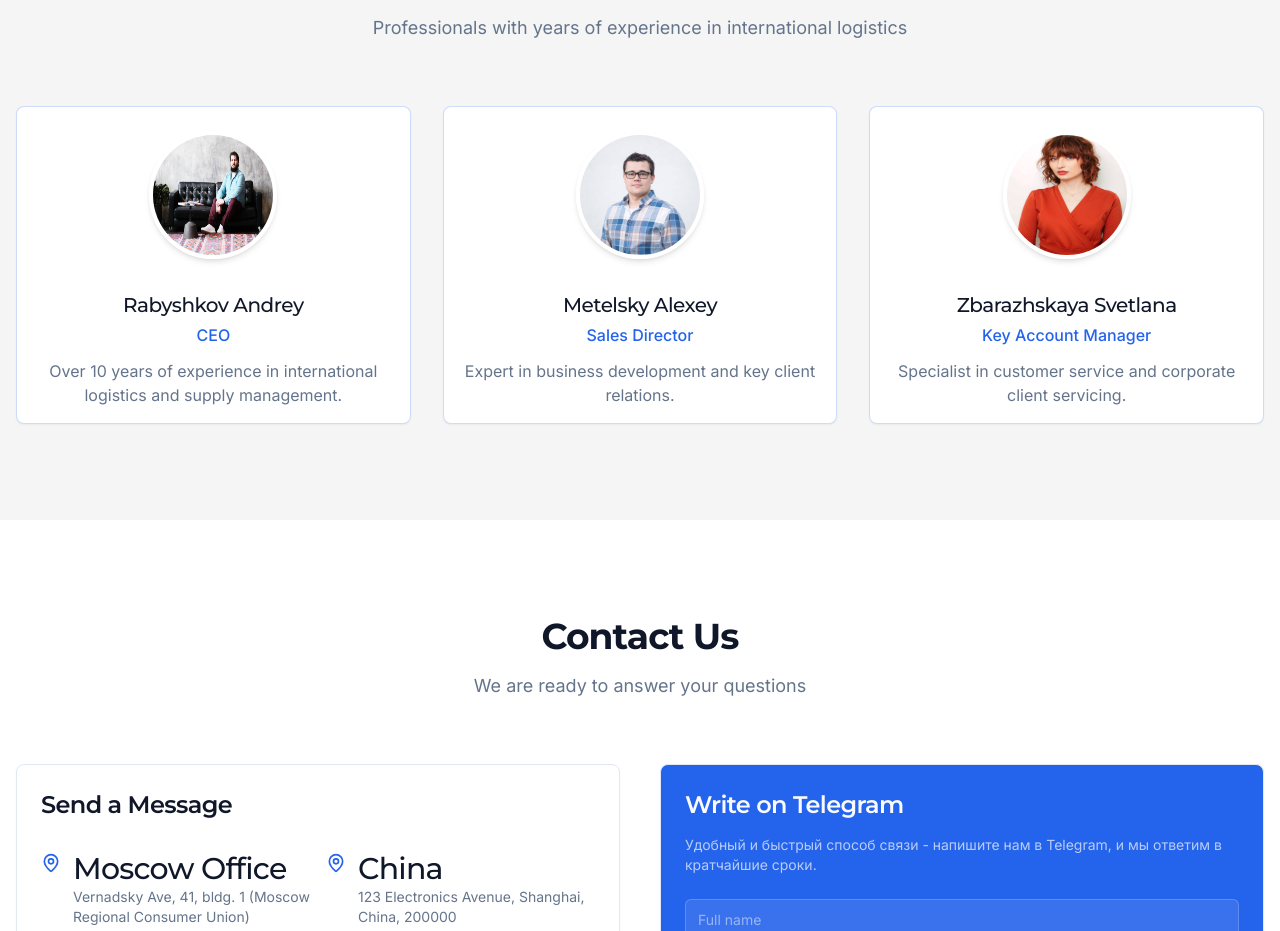
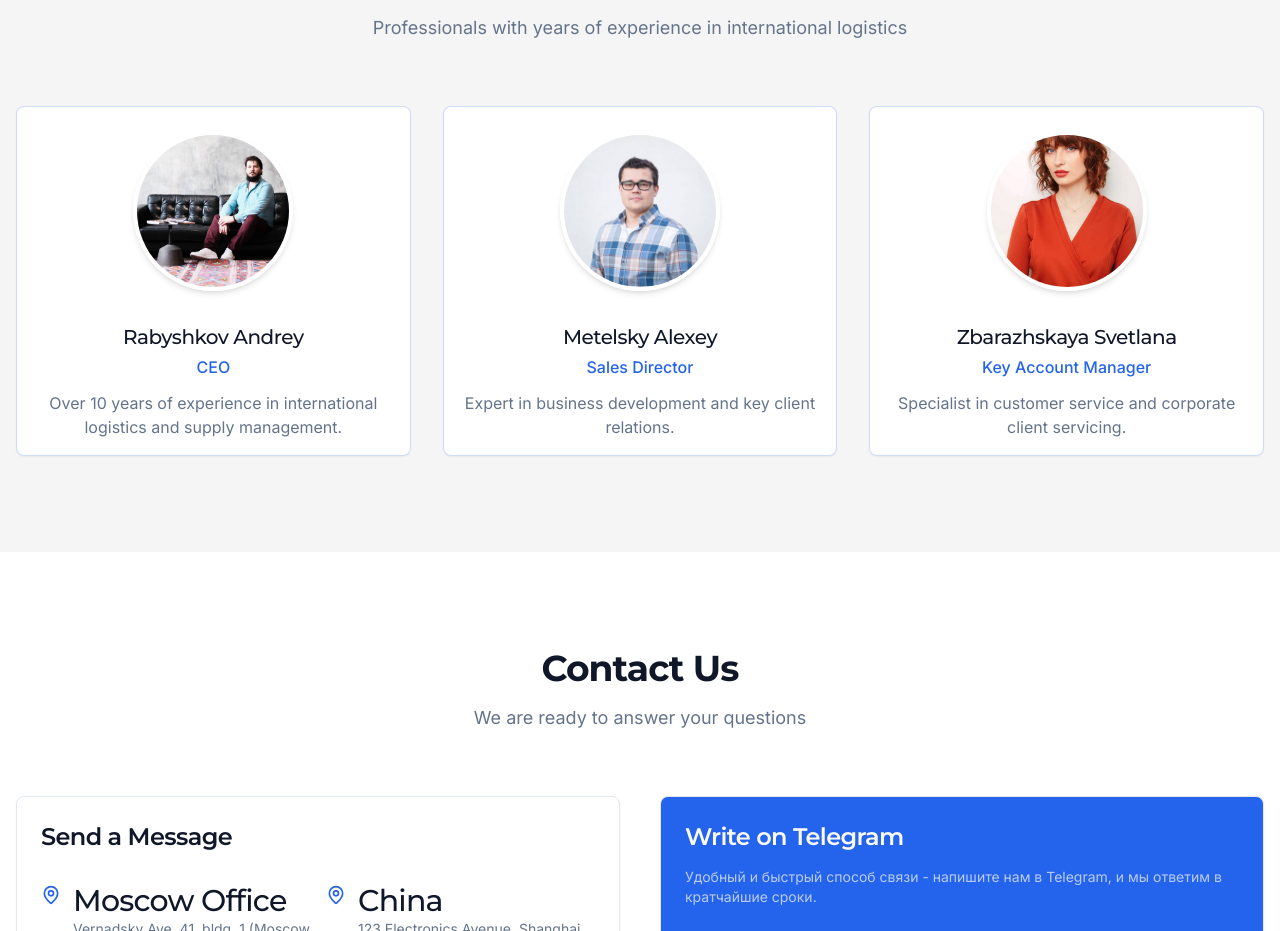
Before and after one commit to Tofy00/global-logix-portal, a React (Vite) app: page / in a window 1280 px wide. Shown: the part 2560-3491 px from the top of the page. Built offline with nearby package versions, Linux system fonts and the light colour scheme.

Commit message:
Fix: Team section image display
Adjust team member images to fit within circular avatars, ensuring proper aspect ratio and centered cropping. Add styling for a consistent look.

```diff
--- a/src/components/TeamSection.tsx
+++ b/src/components/TeamSection.tsx
@@ -62,15 +62,20 @@ const TeamSection = () => {
             <ScrollReveal key={member.id} delay={300 + idx * 100}>
               <Card className="text-center overflow-hidden hover:shadow-lg transition-all duration-300 h-full transform hover:-translate-y-1 dark:border-primary-800/30 border-primary-200/80">
                 <CardContent className="pt-6 pb-4 px-4 flex flex-col items-center">
-                  <Avatar className="h-32 w-32 mb-4 border-4 border-background shadow-md hover:scale-105 transition-transform duration-300">
+                  <div className="relative w-40 h-40 rounded-full overflow-hidden border-4 border-background shadow-md hover:scale-105 transition-transform duration-300 mb-4">
+                    <div className="w-full h-full bg-gradient-to-br absolute inset-0 opacity-10" />
                     {member.image ? (
-                      <AvatarImage src={member.image} alt={member.name} />
+                      <img
+                        src={member.image}
+                        alt={member.name}
+                        className="w-full h-full object-cover object-center"
+                      />
                     ) : (
-                      <AvatarFallback className={`text-xl font-medium bg-gradient-to-br ${gradients[idx % gradients.length]} text-white`}>
+                      <div className={`flex items-center justify-center w-full h-full bg-gradient-to-br ${gradients[idx % gradients.length]} text-white text-2xl font-medium`}>
                         {member.initials}
-                      </AvatarFallback>
+                      </div>
                     )}
-                  </Avatar>
+                  </div>
                   <CardTitle className="mt-4 mb-1 font-medium text-foreground text-xl">
                     {member.name}
                   </CardTitle>
```
